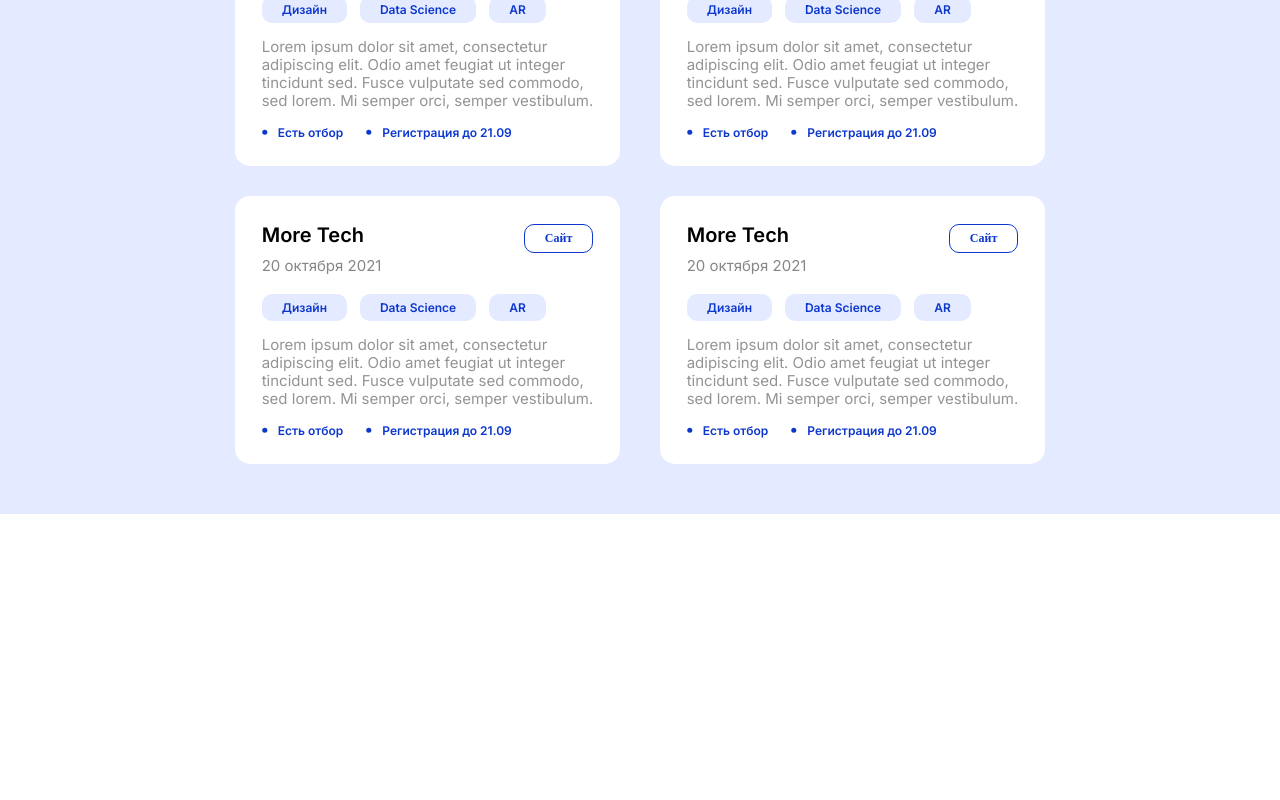
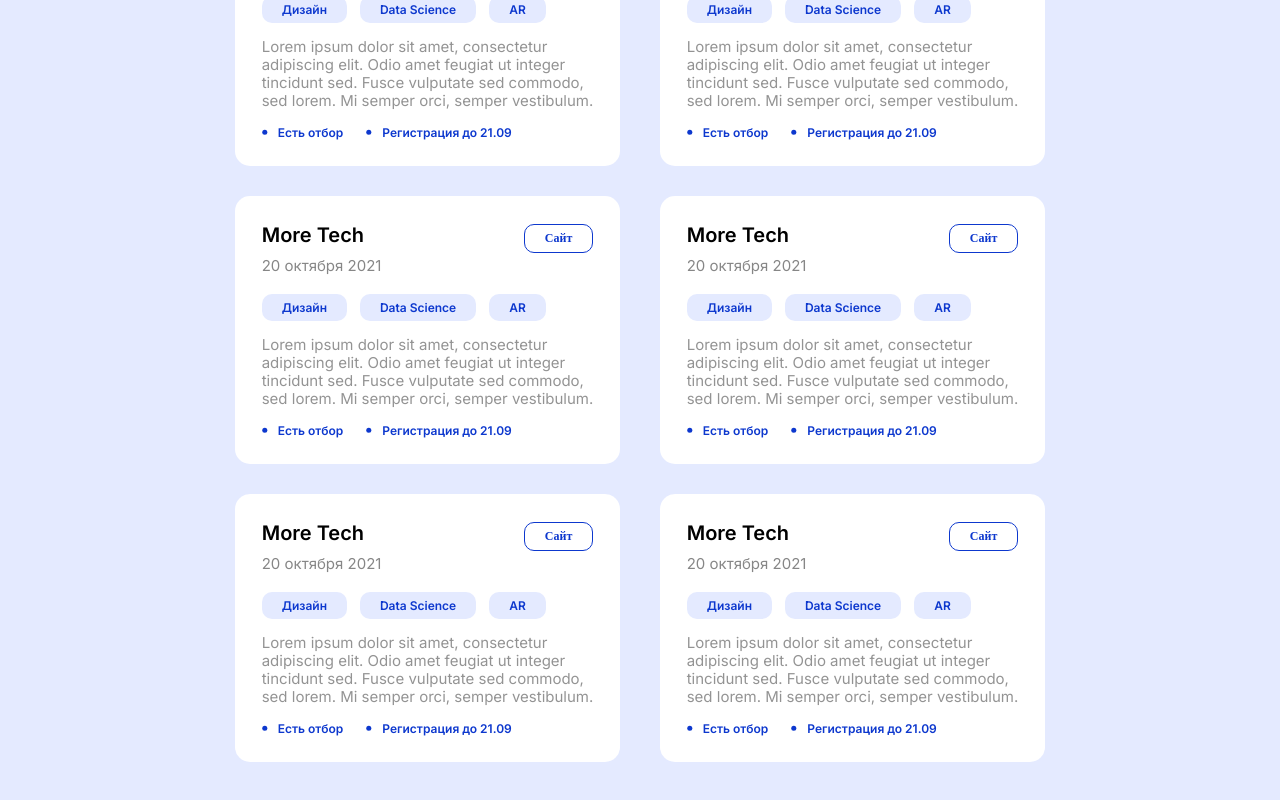
Before and after one commit to yaroslavbabii2023/react-vite, a React (Vite) app: page / in a window 1280 px wide. Shown: the part 521-1321 px from the top of the page. Before the commit the page ends 1035 px from the top, so only its background shows below. Built offline with nearby package versions, Linux system fonts and the light colour scheme.

Commit message:
update push main

```diff
--- a/src/components/AppProfile/AppProfile.jsx
+++ b/src/components/AppProfile/AppProfile.jsx
@@ -5,7 +5,7 @@
 
 const badgesList = ["Дизайн", "Data Science", "AR"];
 
-const cardsData = Array(6).fill({
+const cardsData = Array(8).fill({
   title: "More Tech",
   date: "20 октября 2021",
   description:
```
